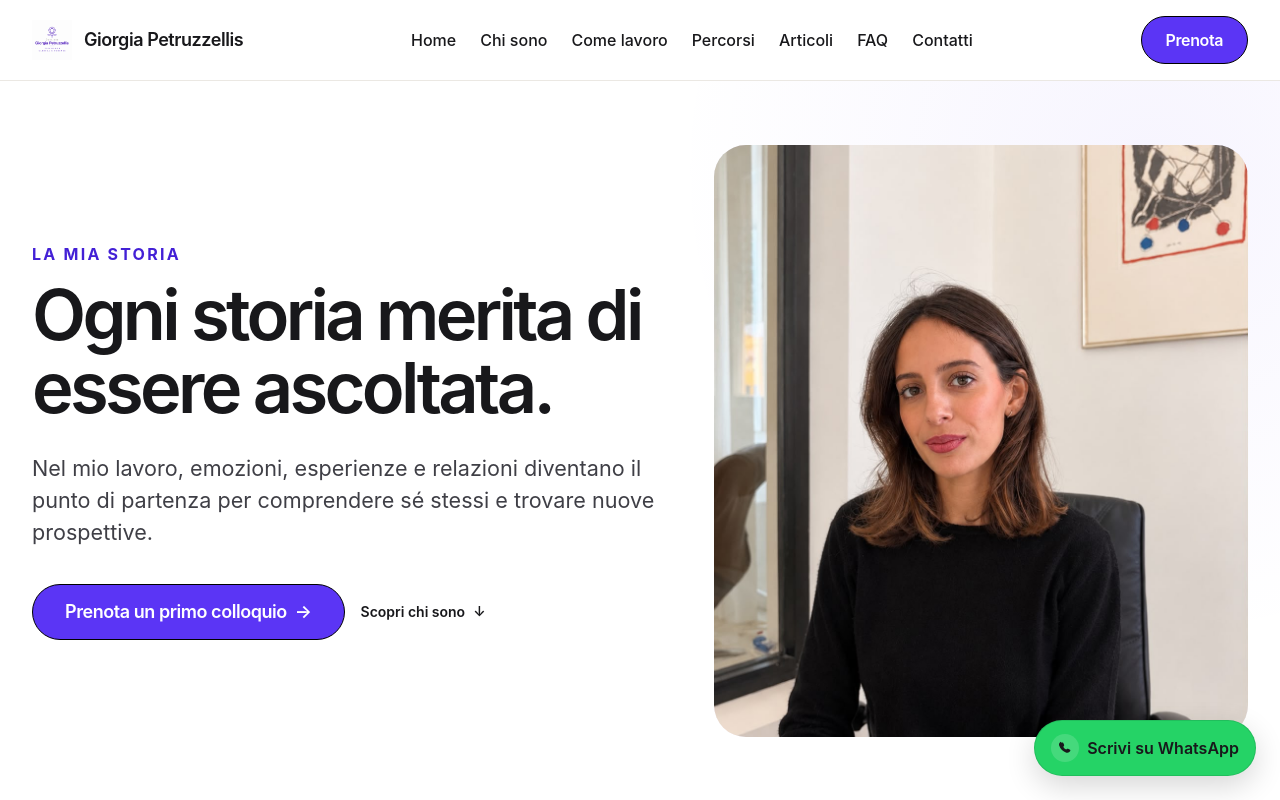
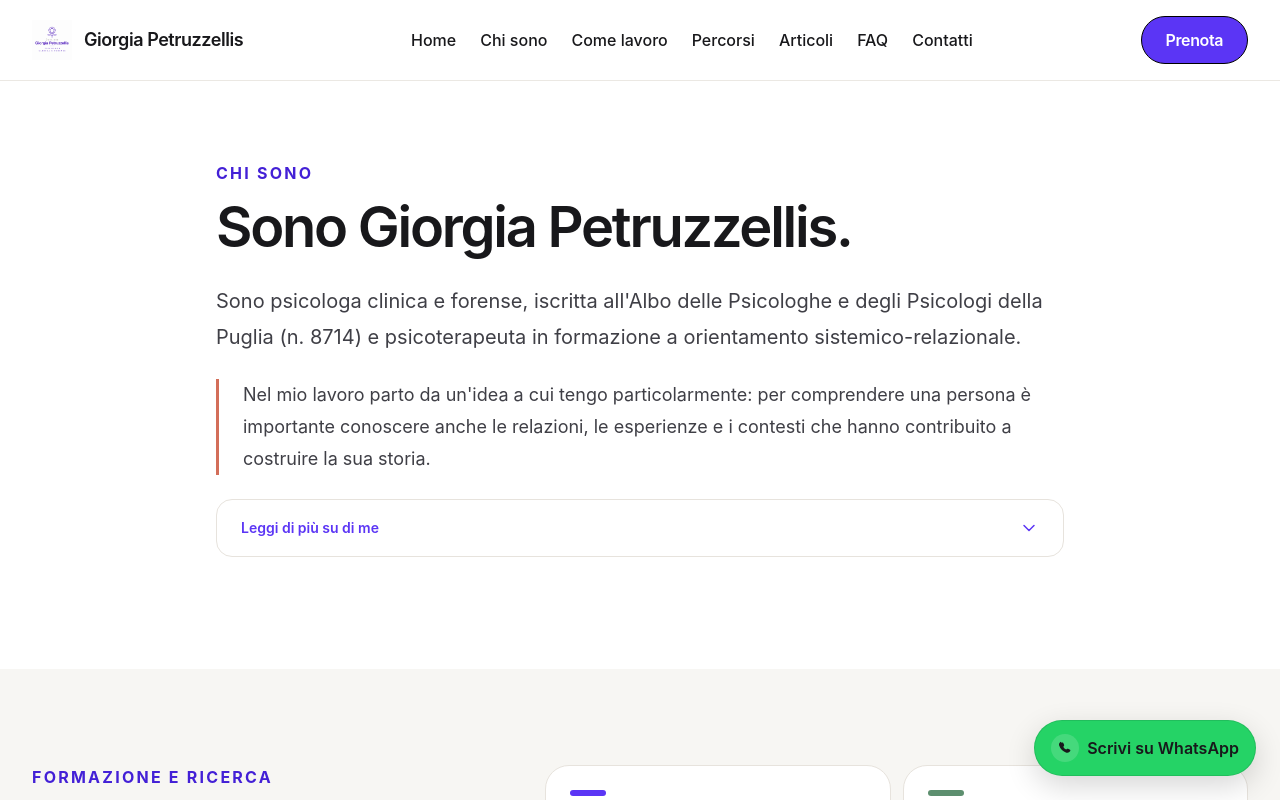
Before and after one commit to Yvanesse/giorgia-psychologist, a Next.js app: page /chi-sono in a window 1280 px wide. Shown: the top 800 px of the page. Built offline with nearby package versions, Linux system fonts and the light colour scheme.

Commit message:
refactor: remove redundant Chi sono hero and start with biography

```diff
--- a/src/app/chi-sono/page.tsx
+++ b/src/app/chi-sono/page.tsx
@@ -1,7 +1,6 @@
 import type { Metadata } from "next";
 
 import { Button, Container } from "@/components/ui";
-import { LocalPhoto } from "@/components/sections/LocalPhoto";
 
 export const metadata: Metadata = {
   title: "Chi sono | Giorgia Petruzzellis, Psicologa a Trani",
@@ -94,49 +93,14 @@ export default function AboutPage() {
 
   return (
     <main id="main-content">
-      <section className="hero-surface overflow-hidden pb-10 pt-8 sm:pb-16 sm:pt-14 lg:pb-20 lg:pt-16" id="chi-sono" aria-labelledby="about-title">
-        <Container variant="wide">
-          <div className="grid items-center gap-7 sm:gap-10 lg:grid-cols-[1.08fr_.92fr] lg:gap-14">
-            <div className="max-w-3xl">
-              <p className="section-label">La mia storia</p>
-              <h1 id="about-title" className="mt-3 text-[2.65rem] font-semibold leading-[1.04] tracking-[-0.052em] text-ink min-[390px]:text-5xl sm:text-[3.5rem] lg:text-[4.4rem]">
-                Ogni storia merita di essere ascoltata.
-              </h1>
-              <p className="mt-5 max-w-2xl text-[1.15rem] leading-8 text-ink-soft sm:mt-7 sm:text-[1.35rem]">
-                Nel mio lavoro, emozioni, esperienze e relazioni diventano il punto di partenza per comprendere sé stessi e trovare nuove prospettive.
-              </p>
-              <div className="mt-7 flex flex-wrap items-center gap-4 sm:mt-9">
-                <Button href="/prenota" className="w-full sm:w-auto" size="lg">
-                  Prenota un primo colloquio <span aria-hidden="true">→</span>
-                </Button>
-                <a className="inline-flex min-h-11 items-center text-sm font-semibold text-ink-soft underline decoration-primary/50 underline-offset-8 transition-colors hover:text-primary focus-visible:outline focus-visible:outline-2 focus-visible:outline-offset-4 focus-visible:outline-primary" href="#presentazione">
-                  Scopri chi sono <span aria-hidden="true" className="ml-2">↓</span>
-                </a>
-              </div>
-            </div>
-            <LocalPhoto
-              asset={{
-                src: "/images/giorgia-hero-final.jpg",
-                alt: "Ritratto della Dott.ssa Giorgia Petruzzellis",
-                width: 1086,
-                height: 1448,
-              }}
-              className="aspect-[4/4.6] max-h-[37rem] rounded-[2rem] lg:justify-self-end lg:w-full"
-              placeholder="Giorgia Petruzzellis"
-              sizes="(min-width: 1024px) 42vw, 100vw"
-            />
-          </div>
-        </Container>
-      </section>
-
-      <section className="scroll-mt-24 bg-white pb-20 pt-7 sm:pb-28 sm:pt-12" id="presentazione" aria-labelledby="intro-title">
+      <section className="scroll-mt-24 bg-white pb-20 pt-12 sm:pb-28 sm:pt-20" id="chi-sono" aria-labelledby="intro-title">
         <Container variant="wide">
           <div className="mx-auto max-w-[53rem]">
             <div>
               <p className="section-label">Chi sono</p>
-              <h2 id="intro-title" className="mt-3 text-[clamp(2.15rem,5.5vw,3.5rem)] font-semibold leading-[1.1] tracking-[-.04em] text-ink">
+              <h1 id="intro-title" className="mt-3 text-[clamp(2.15rem,5.5vw,3.5rem)] font-semibold leading-[1.1] tracking-[-.04em] text-ink">
                 Sono Giorgia Petruzzellis.
-              </h2>
+              </h1>
               <p className="mt-6 text-lg leading-8 text-ink-soft sm:text-xl sm:leading-9">
                 Sono psicologa clinica e forense, iscritta all'Albo delle Psicologhe e degli Psicologi della Puglia (n. 8714) e psicoterapeuta in formazione a orientamento sistemico-relazionale.
               </p>
```
